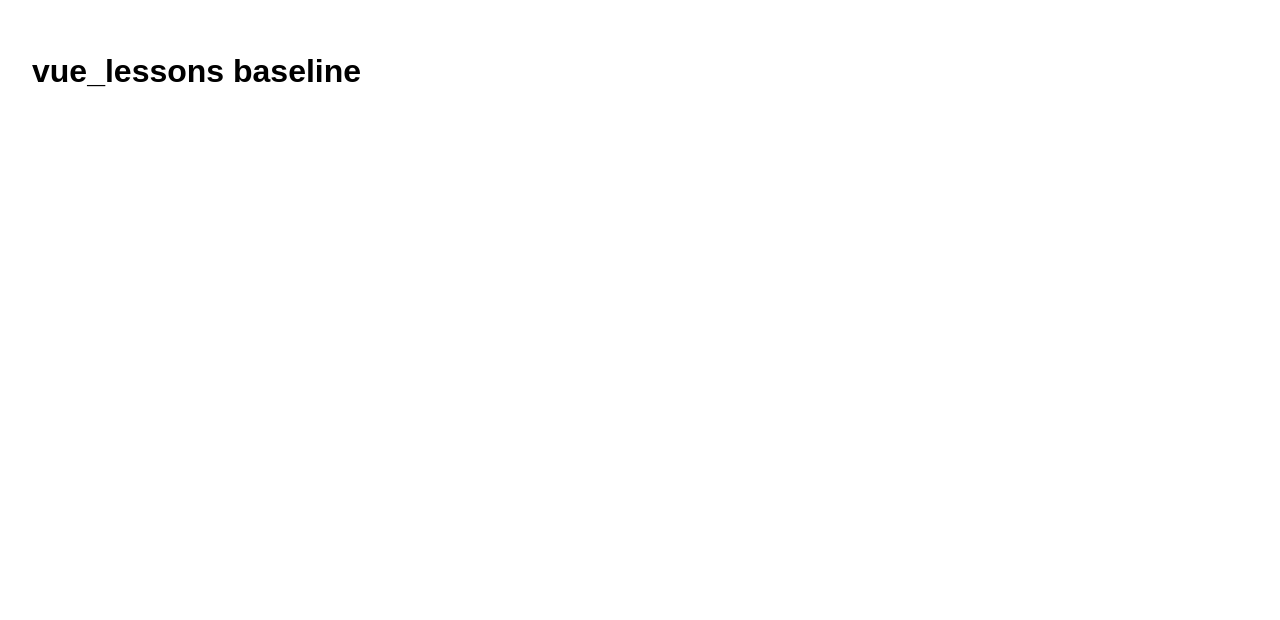
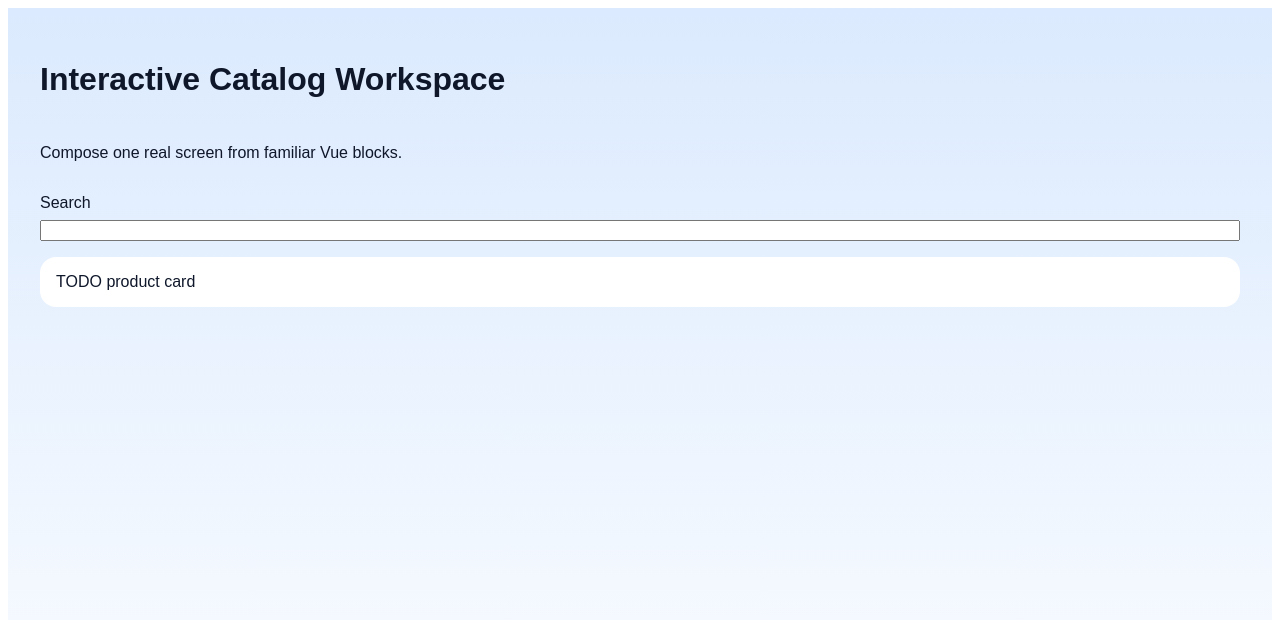
Before and after one commit to angularWorkshop/vue_lessons, a Vue app: page / in a window 1280 px wide. Shown: the top 620 px of the page. Built offline with nearby package versions, Linux system fonts and the light colour scheme.

Commit message:
feat: add vue lesson-topic-11-exercise-01-interactive-catalog-workspace starter

```diff
--- a/src/App.vue
+++ b/src/App.vue
@@ -1,16 +1,35 @@
 <script setup>
-const title = 'vue_lessons baseline';
+import { computed, reactive } from 'vue';
+import { capstoneCatalogSeed } from './capstone-catalog-seed.js';
+import CatalogHero from './components/CatalogHero.vue';
+import SearchBox from './components/SearchBox.vue';
+import ProductList from './components/ProductList.vue';
+import EmptyState from './components/EmptyState.vue';
+
+const screen = reactive({
+  ...capstoneCatalogSeed,
+});
+
+const visibleProducts = computed(() => screen.products.filter(product => product.title.toLowerCase().includes(screen.query.toLowerCase())));
 </script>
 
 <template>
-  <main class="app">
-    <h1>{{ title }}</h1>
+  <main class="workspace">
+    <CatalogHero :title="screen.title" :subtitle="screen.subtitle" />
+    <SearchBox />
+    <ProductList />
   </main>
 </template>
 
 <style scoped>
-.app {
-  padding: 24px;
+.workspace {
+  min-height: 100vh;
+  padding: 32px;
+  display: grid;
+  gap: 16px;
+  align-content: start;
+  background: linear-gradient(180deg, #dbeafe 0%, #ffffff 100%);
+  color: #0f172a;
   font-family: Arial, sans-serif;
 }
 </style>
--- /dev/null
+++ b/src/capstone-catalog-seed.js
@@ -0,0 +1,10 @@
+export const capstoneCatalogSeed = {
+  title: 'Interactive Catalog Workspace',
+  subtitle: 'Compose one real screen from familiar Vue blocks.',
+  query: '',
+  products: [
+    { id: 'p1', title: 'Vue Intro', level: 'beginner' },
+    { id: 'p2', title: 'Router Lab', level: 'intermediate' },
+    { id: 'p3', title: 'Pinia Board', level: 'intermediate' },
+  ],
+};
--- /dev/null
+++ b/src/components/CatalogHero.vue
@@ -0,0 +1,20 @@
+<script setup>
+defineProps({
+  title: String,
+  subtitle: String,
+});
+</script>
+
+<template>
+  <header class="hero">
+    <h1>{{ title }}</h1>
+    <p>{{ subtitle }}</p>
+  </header>
+</template>
+
+<style scoped>
+.hero {
+  display: grid;
+  gap: 8px;
+}
+</style>
--- /dev/null
+++ b/src/components/EmptyState.vue
@@ -0,0 +1,11 @@
+<template>
+  <section class="empty-state">No products match the current search.</section>
+</template>
+
+<style scoped>
+.empty-state {
+  padding: 18px;
+  border-radius: 16px;
+  background: #fee2e2;
+}
+</style>
--- /dev/null
+++ b/src/components/ProductList.vue
@@ -0,0 +1,22 @@
+<script setup>
+// TODO: render the incoming products.
+</script>
+
+<template>
+  <section class="list">
+    <article class="card">TODO product card</article>
+  </section>
+</template>
+
+<style scoped>
+.list {
+  display: grid;
+  gap: 12px;
+}
+
+.card {
+  padding: 16px;
+  border-radius: 16px;
+  background: white;
+}
+</style>
--- /dev/null
+++ b/src/components/SearchBox.vue
@@ -0,0 +1,17 @@
+<script setup>
+// TODO: finish the child search contract.
+</script>
+
+<template>
+  <label class="search-box">
+    Search
+    <input type="text" />
+  </label>
+</template>
+
+<style scoped>
+.search-box {
+  display: grid;
+  gap: 8px;
+}
+</style>
```
Also changed, not shown: src/main.js (line endings or trailing spaces), 2 other files (tests, documents, lock files or other folders).
